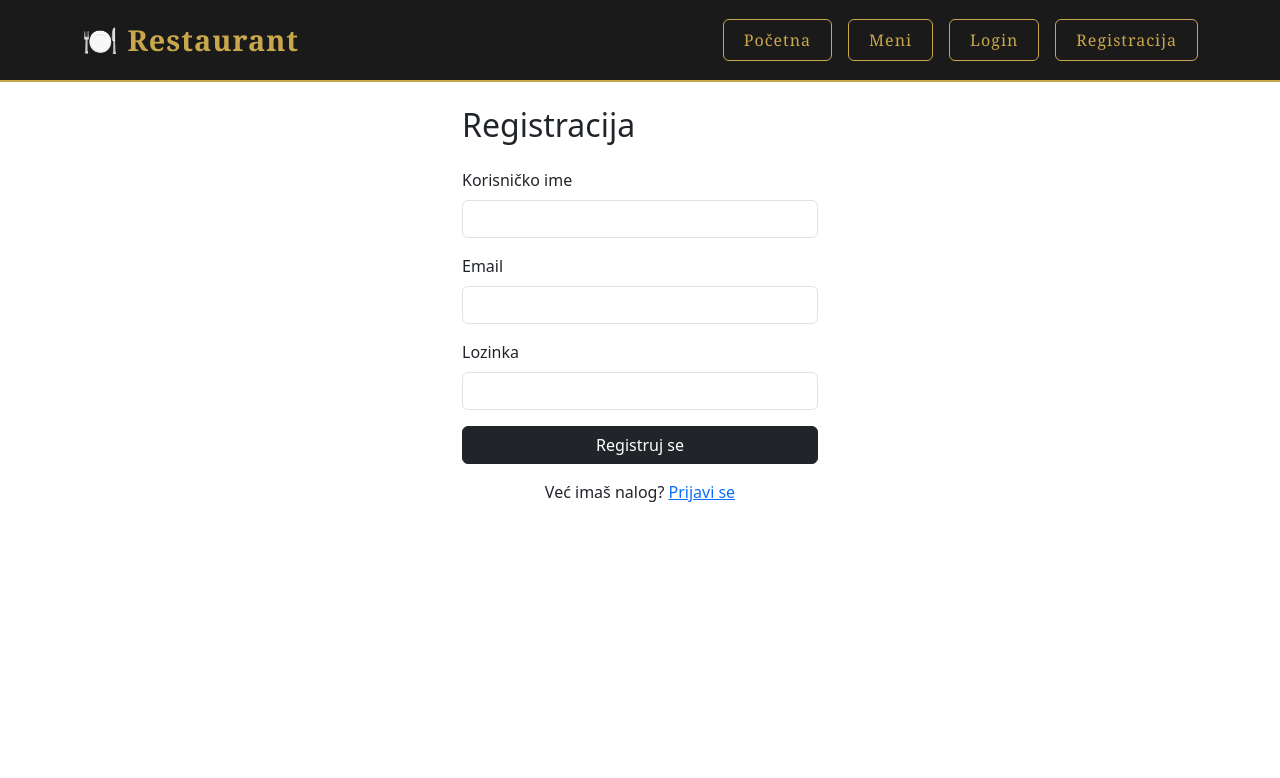
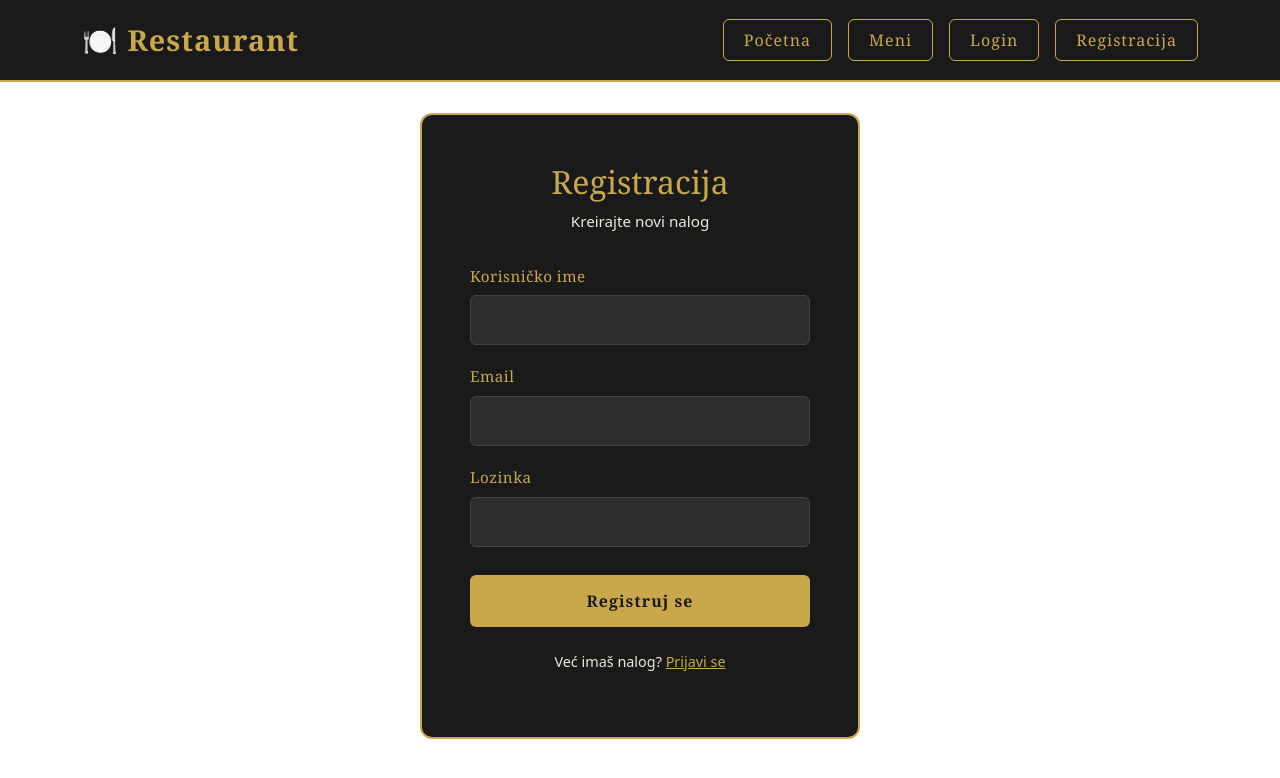
Before and after one commit to URIS-2025/uris-2025-26-project-assignment-restaurantteam, a React (Vite) app: page /register in a window 1280 px wide. Shown: the top 778 px of the page. Built offline with nearby package versions, Linux system fonts and the light colour scheme.

Commit message:
Redesign - Login i Register stranice novi dizajn

```diff
--- a/src/pages/LoginPage.jsx
+++ b/src/pages/LoginPage.jsx
@@ -14,13 +14,12 @@ function LoginPage() {
   const location = useLocation()
   const from = location.state?.from || '/menu'
 
-
   const handleLogin = async (e) => {
     e.preventDefault()
     setError('')
     setLoading(true)
 
-     try {
+    try {
       const response = await loginUser(username, password)
       const { token, role } = response.data
       login(token, role)
@@ -33,41 +32,133 @@ function LoginPage() {
   }
 
   return (
-    <div className="row justify-content-center">
-      <div className="col-md-4">
-        <h2 className="mb-4">Login</h2>
-        {error && <div className="alert alert-danger">{error}</div>}
+    <div style={{
+      minHeight: '80vh',
+      display: 'flex',
+      alignItems: 'center',
+      justifyContent: 'center'
+    }}>
+      <div style={{
+        backgroundColor: '#1a1a1a',
+        border: '2px solid #c9a84c',
+        borderRadius: '12px',
+        padding: '48px',
+        width: '100%',
+        maxWidth: '440px'
+      }}>
+        {/* Naslov */}
+        <h2 style={{
+          color: '#c9a84c',
+          fontFamily: 'Georgia, serif',
+          textAlign: 'center',
+          marginBottom: '8px',
+          fontSize: '2rem'
+        }}>
+          Prijava
+        </h2>
+        <p style={{ color: '#ede8dc', textAlign: 'center', marginBottom: '32px', fontSize: '0.95rem' }}>
+          Dobrodošli nazad!
+        </p>
+
+        {error && (
+          <div style={{
+            backgroundColor: '#3a1a1a',
+            border: '1px solid #c0392b',
+            color: '#e74c3c',
+            padding: '12px 16px',
+            borderRadius: '6px',
+            marginBottom: '20px',
+            fontSize: '0.9rem'
+          }}>
+            {error}
+          </div>
+        )}
+
         <form onSubmit={handleLogin}>
-          <div className="mb-3">
-            <label className="form-label">Korisničko ime</label>
+          <div style={{ marginBottom: '20px' }}>
+            <label style={labelStyle}>Korisničko ime</label>
             <input
               type="text"
-              className="form-control"
               value={username}
               onChange={(e) => setUsername(e.target.value)}
               required
+              style={inputStyle}
+              onFocus={e => e.target.style.borderColor = '#c9a84c'}
+              onBlur={e => e.target.style.borderColor = '#444'}
             />
           </div>
-          <div className="mb-3">
-            <label className="form-label">Lozinka</label>
+          <div style={{ marginBottom: '28px' }}>
+            <label style={labelStyle}>Lozinka</label>
             <input
               type="password"
-              className="form-control"
               value={password}
               onChange={(e) => setPassword(e.target.value)}
               required
+              style={inputStyle}
+              onFocus={e => e.target.style.borderColor = '#c9a84c'}
+              onBlur={e => e.target.style.borderColor = '#444'}
             />
           </div>
-          <button type="submit" className="btn btn-dark w-100" disabled={loading}>
+          <button
+            type="submit"
+            disabled={loading}
+            style={submitButtonStyle}
+            onMouseEnter={e => e.target.style.backgroundColor = '#e8c96d'}
+            onMouseLeave={e => e.target.style.backgroundColor = '#c9a84c'}
+          >
             {loading ? 'Učitavanje...' : 'Prijavi se'}
           </button>
         </form>
-        <p className="mt-3 text-center">
-          Nemaš nalog? <a href="/register">Registruj se</a>
+
+        <p style={{ color: '#ede8dc', textAlign: 'center', marginTop: '24px', fontSize: '0.9rem' }}>
+          Nemaš nalog?{' '}
+          <span
+            onClick={() => navigate('/register')}
+            style={{ color: '#c9a84c', cursor: 'pointer', textDecoration: 'underline' }}
+          >
+            Registruj se
+          </span>
         </p>
       </div>
     </div>
   )
 }
 
+const labelStyle = {
+  display: 'block',
+  color: '#c9a84c',
+  fontFamily: 'Georgia, serif',
+  marginBottom: '8px',
+  fontSize: '0.95rem',
+  letterSpacing: '0.5px'
+}
+
+const inputStyle = {
+  width: '100%',
+  backgroundColor: '#2c2c2c',
+  border: '1px solid #444',
+  borderRadius: '6px',
+  padding: '12px 16px',
+  color: '#f5f0e8',
+  fontSize: '1rem',
+  outline: 'none',
+  transition: 'border-color 0.2s',
+  boxSizing: 'border-box'
+}
+
+const submitButtonStyle = {
+  width: '100%',
+  backgroundColor: '#c9a84c',
+  color: '#1a1a1a',
+  border: 'none',
+  padding: '14px',
+  borderRadius: '6px',
+  fontSize: '1rem',
+  fontWeight: 'bold',
+  fontFamily: 'Georgia, serif',
+  cursor: 'pointer',
+  letterSpacing: '1px',
+  transition: 'background-color 0.2s'
+}
+
 export default LoginPage
--- a/src/pages/RegisterPage.jsx
+++ b/src/pages/RegisterPage.jsx
@@ -30,52 +30,159 @@ function RegisterPage() {
   }
 
   return (
-    <div className="row justify-content-center">
-      <div className="col-md-4">
-        <h2 className="mb-4">Registracija</h2>
-        {error && <div className="alert alert-danger">{error}</div>}
-        {success && <div className="alert alert-success">{success}</div>}
+    <div style={{
+      minHeight: '80vh',
+      display: 'flex',
+      alignItems: 'center',
+      justifyContent: 'center'
+    }}>
+      <div style={{
+        backgroundColor: '#1a1a1a',
+        border: '2px solid #c9a84c',
+        borderRadius: '12px',
+        padding: '48px',
+        width: '100%',
+        maxWidth: '440px'
+      }}>
+        {/* Naslov */}
+        <h2 style={{
+          color: '#c9a84c',
+          fontFamily: 'Georgia, serif',
+          textAlign: 'center',
+          marginBottom: '8px',
+          fontSize: '2rem'
+        }}>
+          Registracija
+        </h2>
+        <p style={{ color: '#ede8dc', textAlign: 'center', marginBottom: '32px', fontSize: '0.95rem' }}>
+          Kreirajte novi nalog
+        </p>
+
+        {error && (
+          <div style={{
+            backgroundColor: '#3a1a1a',
+            border: '1px solid #c0392b',
+            color: '#e74c3c',
+            padding: '12px 16px',
+            borderRadius: '6px',
+            marginBottom: '20px',
+            fontSize: '0.9rem'
+          }}>
+            {error}
+          </div>
+        )}
+
+        {success && (
+          <div style={{
+            backgroundColor: '#1a3a1a',
+            border: '1px solid #27ae60',
+            color: '#2ecc71',
+            padding: '12px 16px',
+            borderRadius: '6px',
+            marginBottom: '20px',
+            fontSize: '0.9rem'
+          }}>
+            {success}
+          </div>
+        )}
+
         <form onSubmit={handleRegister}>
-          <div className="mb-3">
-            <label className="form-label">Korisničko ime</label>
+          <div style={{ marginBottom: '20px' }}>
+            <label style={labelStyle}>Korisničko ime</label>
             <input
               type="text"
-              className="form-control"
               value={username}
               onChange={(e) => setUsername(e.target.value)}
               required
+              style={inputStyle}
+              onFocus={e => e.target.style.borderColor = '#c9a84c'}
+              onBlur={e => e.target.style.borderColor = '#444'}
             />
           </div>
-          <div className="mb-3">
-            <label className="form-label">Email</label>
+          <div style={{ marginBottom: '20px' }}>
+            <label style={labelStyle}>Email</label>
             <input
               type="email"
-              className="form-control"
               value={email}
               onChange={(e) => setEmail(e.target.value)}
               required
+              style={inputStyle}
+              onFocus={e => e.target.style.borderColor = '#c9a84c'}
+              onBlur={e => e.target.style.borderColor = '#444'}
             />
           </div>
-          <div className="mb-3">
-            <label className="form-label">Lozinka</label>
+          <div style={{ marginBottom: '28px' }}>
+            <label style={labelStyle}>Lozinka</label>
             <input
               type="password"
-              className="form-control"
               value={password}
               onChange={(e) => setPassword(e.target.value)}
               required
+              style={inputStyle}
+              onFocus={e => e.target.style.borderColor = '#c9a84c'}
+              onBlur={e => e.target.style.borderColor = '#444'}
             />
           </div>
-          <button type="submit" className="btn btn-dark w-100" disabled={loading}>
+          <button
+            type="submit"
+            disabled={loading}
+            style={submitButtonStyle}
+            onMouseEnter={e => e.target.style.backgroundColor = '#e8c96d'}
+            onMouseLeave={e => e.target.style.backgroundColor = '#c9a84c'}
+          >
             {loading ? 'Učitavanje...' : 'Registruj se'}
           </button>
         </form>
-        <p className="mt-3 text-center">
-          Već imaš nalog? <a href="/login">Prijavi se</a>
+
+        <p style={{ color: '#ede8dc', textAlign: 'center', marginTop: '24px', fontSize: '0.9rem' }}>
+          Već imaš nalog?{' '}
+          <span
+            onClick={() => navigate('/login')}
+            style={{ color: '#c9a84c', cursor: 'pointer', textDecoration: 'underline' }}
+          >
+            Prijavi se
+          </span>
         </p>
       </div>
     </div>
   )
 }
 
+const labelStyle = {
+  display: 'block',
+  color: '#c9a84c',
+  fontFamily: 'Georgia, serif',
+  marginBottom: '8px',
+  fontSize: '0.95rem',
+  letterSpacing: '0.5px'
+}
+
+const inputStyle = {
+  width: '100%',
+  backgroundColor: '#2c2c2c',
+  border: '1px solid #444',
+  borderRadius: '6px',
+  padding: '12px 16px',
+  color: '#f5f0e8',
+  fontSize: '1rem',
+  outline: 'none',
+  transition: 'border-color 0.2s',
+  boxSizing: 'border-box'
+}
+
+const submitButtonStyle = {
+  width: '100%',
+  backgroundColor: '#c9a84c',
+  color: '#1a1a1a',
+  border: 'none',
+  padding: '14px',
+  borderRadius: '6px',
+  fontSize: '1rem',
+  fontWeight: 'bold',
+  fontFamily: 'Georgia, serif',
+  cursor: 'pointer',
+  letterSpacing: '1px',
+  transition: 'background-color 0.2s'
+}
+
 export default RegisterPage
```
